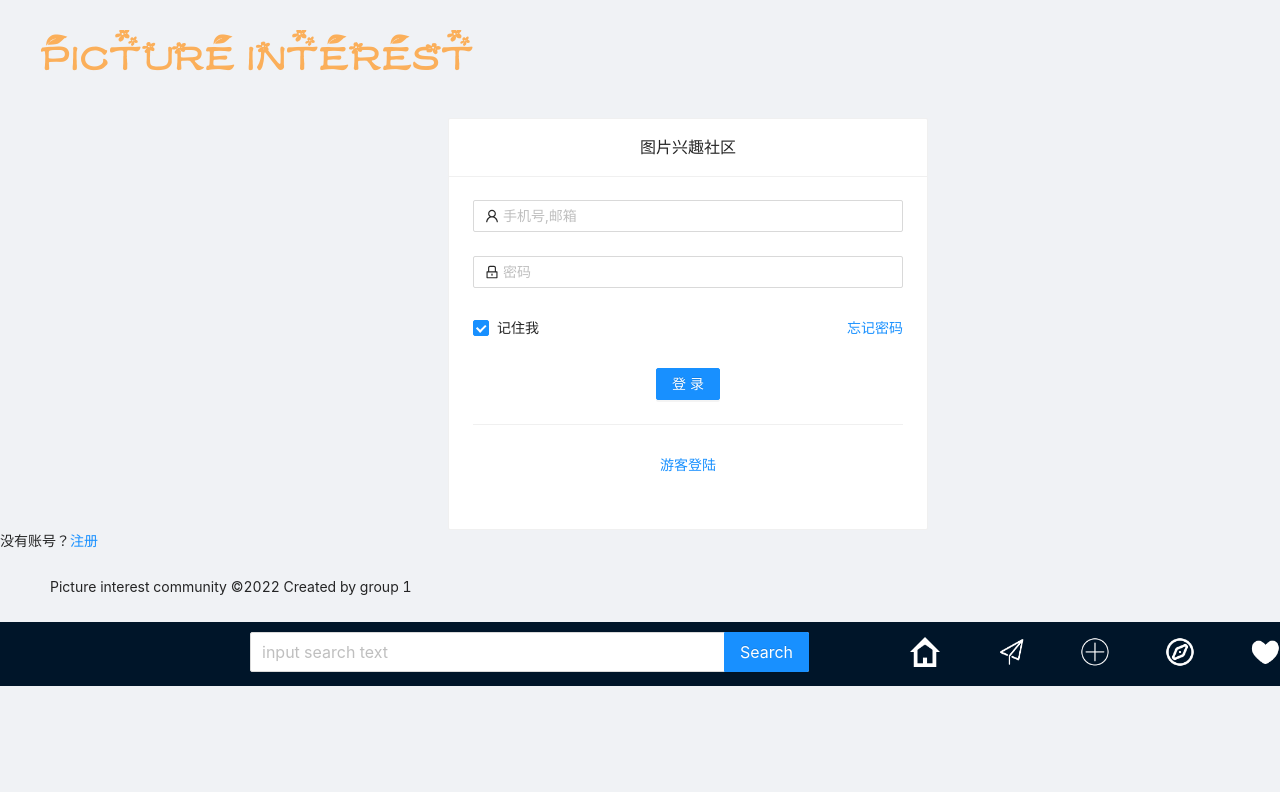
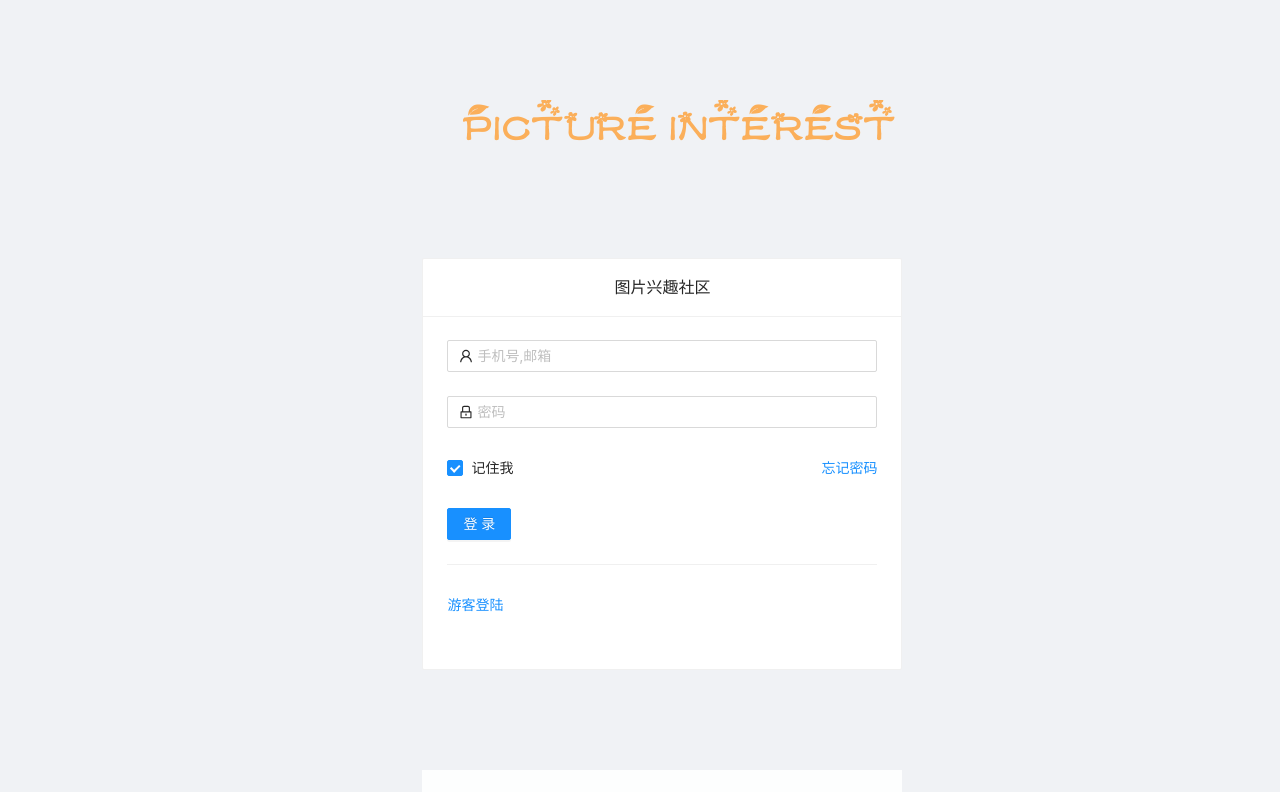
Before and after one commit to carlLiu-x/Picture-interest-community, a React (Create React App) app: page / in a window 1280 px wide. Shown: the top 792 px of the page. Built offline with nearby package versions, Linux system fonts and the light colour scheme.

Commit message:
Add files via upload

```diff
--- a/src/css/login.css
+++ b/src/css/login.css
@@ -1,40 +1,47 @@
 @import '~antd/dist/antd.css';
-.login-form {
-    width: 480px;
-    position: relative;
-    left: 35%;
+.login-layout{
+    background-image: url(../icon/logbackground.jpg);
+    margin:0px;
+    background-size:100% 100%;
+    background-attachment:fixed;
 }
-.login-form-remember{
-    text-align: left;
+
+.login-logo-content {
+    margin-top:70px;
+    margin-left: 33%;
+    max-width : 50px;
 }
+
+.login-log-content {
+    margin-top:70px;
+    margin-left: 33%;
+    max-width : 480px;
+}
+
 .login-form-forgot{
-    float: right;
+    margin-left: 300px;
+}
+
+.login-form-button{
+    margin-left: 180px;
 }
 
 .login-form-guest{
-    text-align: center;
+    margin-left: 180px;
 }
 
-.login-form-button{
+.login-tologon-content{
+    margin-top:100px;
+    margin-left: 33%;
+    max-width : 480px;
+    min-height: 60px;
+    background-color: rgba(255,255,255,0.9);
     text-align: center;
+    padding: 20px;
 }
 
-.login-logo {
-    width: 480px;
-    position: relative;
+.login-footer{
     text-align: center;
-    left: 35%;
+    max-height: 200px;
+    background: transparent;
 }
-.to-logon {
-    width: 480px;
-    position: relative;
-    text-align: center;
-    left: 35%;
-  }
-
-
-
-.whitespace {
-    min-height: 50px;
-
-}
--- a/src/css/logon.css
+++ b/src/css/logon.css
@@ -1,19 +1,33 @@
 @import '~antd/dist/antd.css';
-.logon-form {
-    width: 480px;
-    position: relative;
-    left: 35%;
-}
-.to-logon {
-    width: 480px;
-    position: relative;
-    text-align: center;
-    left: 35%;
-}
-.logon-form-button{
-    text-align: center;
+.logon-layout{
+    background-image: url(../icon/logbackground.jpg);
+    margin:0px;
+    background-size:100% 100%;
+    background-attachment:fixed;
 }
 
-.whitespace {
-    min-height: 50px;
+.logon-logo-content{
+    margin-top:70px;
+    margin-left: 33%;
+    max-width : 50px;
 }
+
+.logon-log-content{
+    margin-top:70px;
+    margin-left: 33%;
+    max-width : 480px;
+}
+
+.logon-form-button{
+    margin-left: 180px;
+}
+
+.to-login{
+    margin-top:100px;
+    margin-left: 33%;
+    max-width : 480px;
+    min-height: 60px;
+    background-color: rgba(255, 255, 255, 0.9);
+    text-align: center;
+    margin-bottom: 20px;
+}
```
